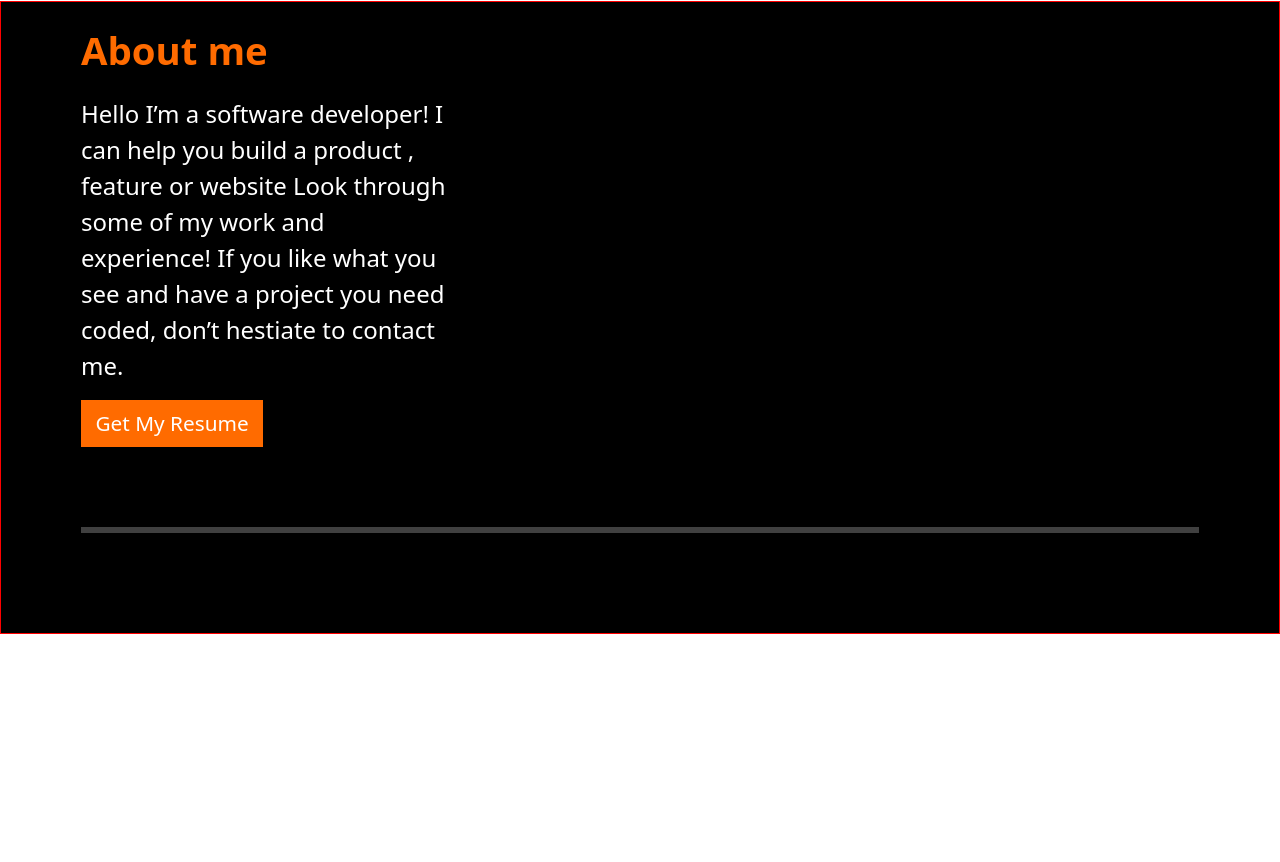
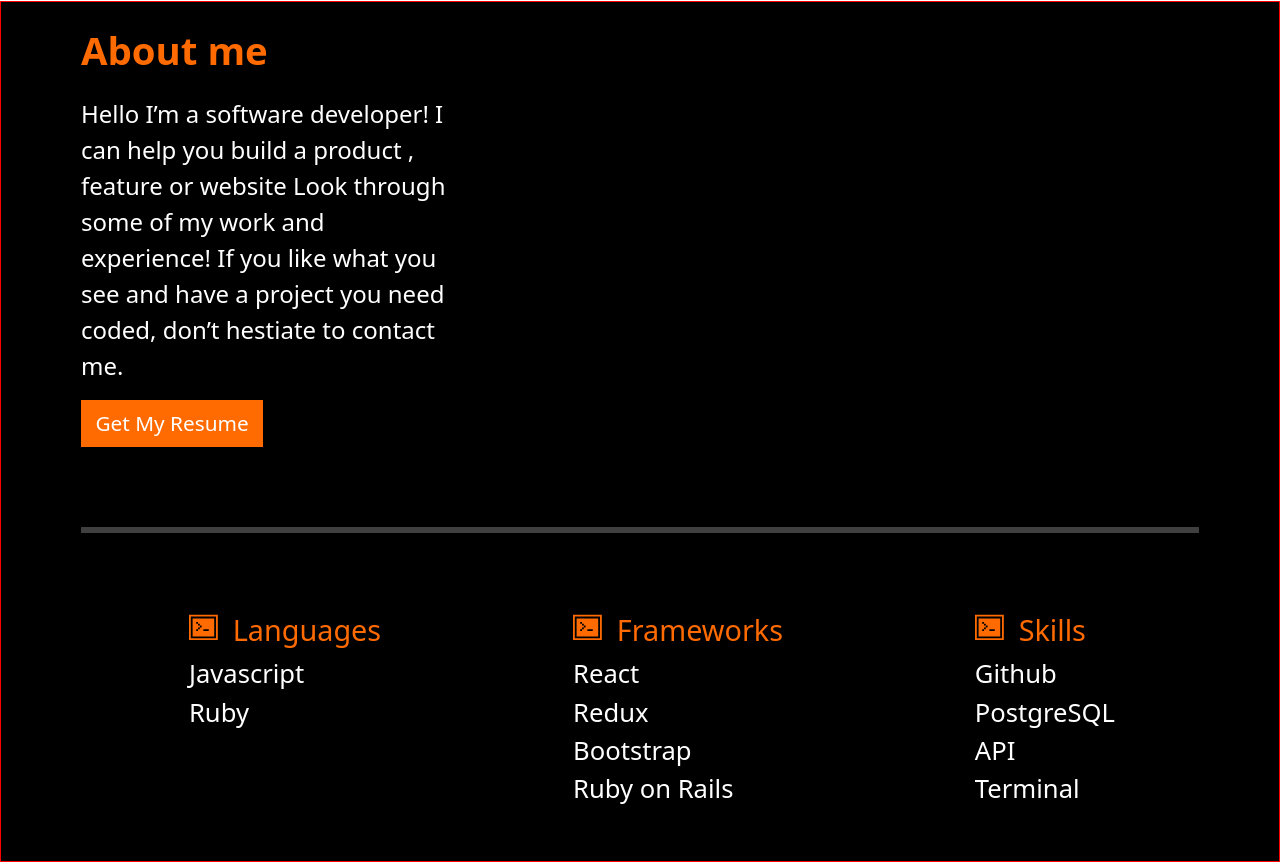
Before and after one commit to tiagorahal/portfolio-page, a React (Create React App) app: page / in a window 1280 px wide. Shown: the part 2069-2931 px from the top of the page. Before the commit the page ends 2703 px from the top, so only its background shows below. Built offline with nearby package versions, Linux system fonts and the light colour scheme.

Commit message:
Add final elements on info container, adjust sizes and positioning

```diff
--- a/src/components/infoBottom/infoBottom.js
+++ b/src/components/infoBottom/infoBottom.js
@@ -1,9 +1,55 @@
 import React from 'react';
+import { ImTerminal } from 'react-icons/im';
 
 function InfoBottom() {
   return (
     <div className="InfoBottom">
-
+      <div className="info-bottom-column">
+        <h3 className="info-bottom-title d-flex flex-row">
+          <ImTerminal />
+          &#160;
+          Languages
+        </h3>
+        <p className="info-bottom-text">
+          Javascript
+          <br />
+          Ruby
+        </p>
+      </div>
+      <div className="info-bottom-column">
+        <h3 className="info-bottom-title d-flex flex-row">
+          <ImTerminal />
+          &#160;
+          Frameworks
+        </h3>
+        <p className="info-bottom-text">
+          React
+          <br />
+          Redux
+          <br />
+          Bootstrap
+          <br />
+          Ruby on Rails
+        </p>
+      </div>
+      <div className="info-bottom-column">
+        <h3 className="info-bottom-title d-flex flex-row">
+          <ImTerminal />
+          &#160;
+          Skills
+        </h3>
+        <p className="info-bottom-text">
+          Github
+          <br />
+          PostgreSQL
+          <br />
+          API
+          <br />
+          Terminal
+        </p>
+      </div>
     </div>
   );
 }
+
+export default InfoBottom;
--- a/src/containers/infoContainer/infoContainer.js
+++ b/src/containers/infoContainer/infoContainer.js
@@ -1,4 +1,5 @@
 import React from 'react';
+import InfoBottom from '../../components/infoBottom/infoBottom';
 
 const infoText = 'Hello I’m a software developer! I can help you build a product , feature or website Look through some of my work and experience! If you like what you see and have a project you need coded, don’t hestiate to contact me.';
 
@@ -17,6 +18,7 @@ function InfoContainer() {
         </button>
       </div>
       <hr />
+      <InfoBottom />
     </div>
   );
 }
--- a/src/styles/body.css
+++ b/src/styles/body.css
@@ -55,3 +55,11 @@ hr {
   margin: 10vh 0;
   padding: 0;
 }
+
+.info-bottom-column h3 {
+  color: #ff6b00;
+}
+
+.info-bottom-text {
+  color: white;
+}
--- a/src/styles/queries.css
+++ b/src/styles/queries.css
@@ -122,6 +122,26 @@
     text-align: center;
     font-size: 1.3rem;
     padding: 1vh 1.8vh;
+  }
+
+  .InfoBottom {
+    display: flex;
+    flex-direction: column;
+  }
+
+  .info-bottom-column {
+    display: flex;
+    flex-direction: column;
+    padding-left: 3vh;
+  }
+
+  .info-bottom-column h3 {
+    font-size: 1.5rem;
+  }
+
+  .info-bottom-column p {
+    font-size: 1.2rem;
+    padding-bottom: 2vh;
   }
 
 }
@@ -259,6 +279,20 @@
     padding: 0vh 8vh;
   }
 
+  .InfoBottom {
+    display: flex;
+    flex-direction: row;
+    justify-content: space-between;
+  }
+
+  .info-bottom-column h3 {
+    font-size: 1.6rem;
+  }
+
+  .info-bottom-column p {
+    font-size: 1.4rem;
+  }
+
 }
 
 @media (min-width: 992px) {
@@ -304,6 +338,14 @@
     padding: 0vh 10vh;
   }
 
+  .info-bottom-column h3 {
+    font-size: 1.8rem;
+  }
+
+  .info-bottom-column p {
+    font-size: 1.6rem;
+  }
+
 }
 
 @media (min-width: 1200px) {
@@ -343,6 +385,13 @@
     padding: 0;
   }
 
+  .InfoBottom {
+    display: flex;
+    flex-direction: row;
+    justify-content: space-around;
+    padding-left: 0;
+  }
+
 
 }
 
@@ -366,5 +415,13 @@
     padding: 0;
   }
 
+  .info-bottom-column h3 {
+    font-size: 2.2rem;
+  }
+
+  .info-bottom-column p {
+    font-size: 1.9rem;
+  }
+
 
 }
```
